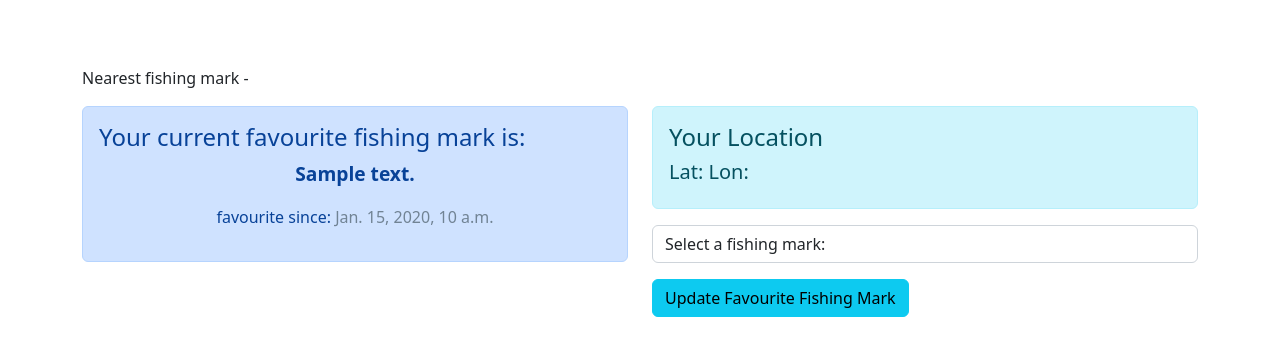
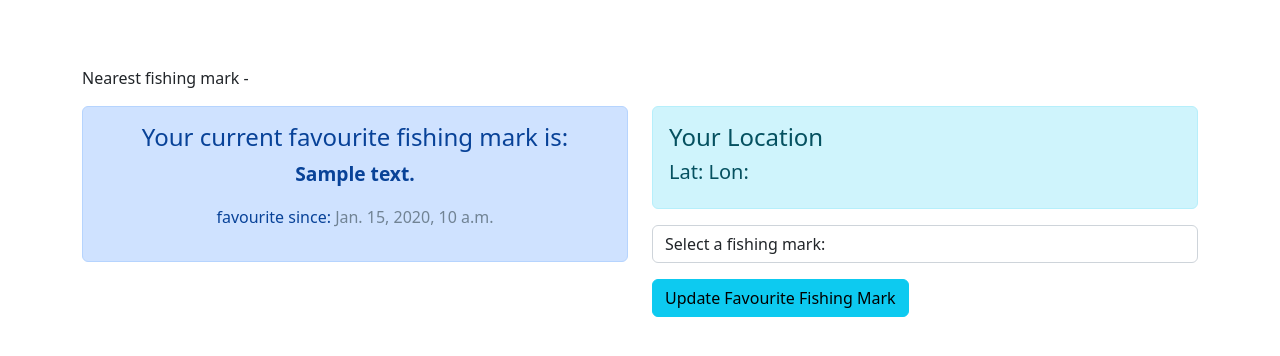
Before and after one commit to GonzoTheDev/geodjango_assignment, a Django app: page /map/ in a window 1280 px wide. Shown: the part 56-412 px from the top of the page. Run offline with Django 4.2, Linux system fonts and the light colour scheme; a user stored in the database is signed in; tables that the repository leaves empty hold one stand-in row (values such as "Sample post"); some libraries are stand-ins or nearby versions.

Commit message:
center text

```diff
--- a/templates/map.html
+++ b/templates/map.html
@@ -44,7 +44,7 @@
             </div>
             <div class="col-md-6">
                 <div class="alert alert-primary">
-                    <h4 class="alert-heading">Your current favourite fishing mark is: </h4><p><span id="favouriteLocation">{{ favourite_mark }}</span></p>
+                    <h4 class="alert-heading text-center">Your current favourite fishing mark is: </h4><p><span id="favouriteLocation">{{ favourite_mark }}</span></p>
                     <p>favourite since: <span id="lastUpdated">{{ last_updated }}</span></p>
                 </div>
             </div>
@@ -90,6 +90,7 @@
         var d = R * c; // distance in km
         return d;
     }
+
 
     function map_init(map, options) {
         if ("geolocation" in navigator) {
```
Also changed, not shown: userlocation/views.py (line endings or trailing spaces).
